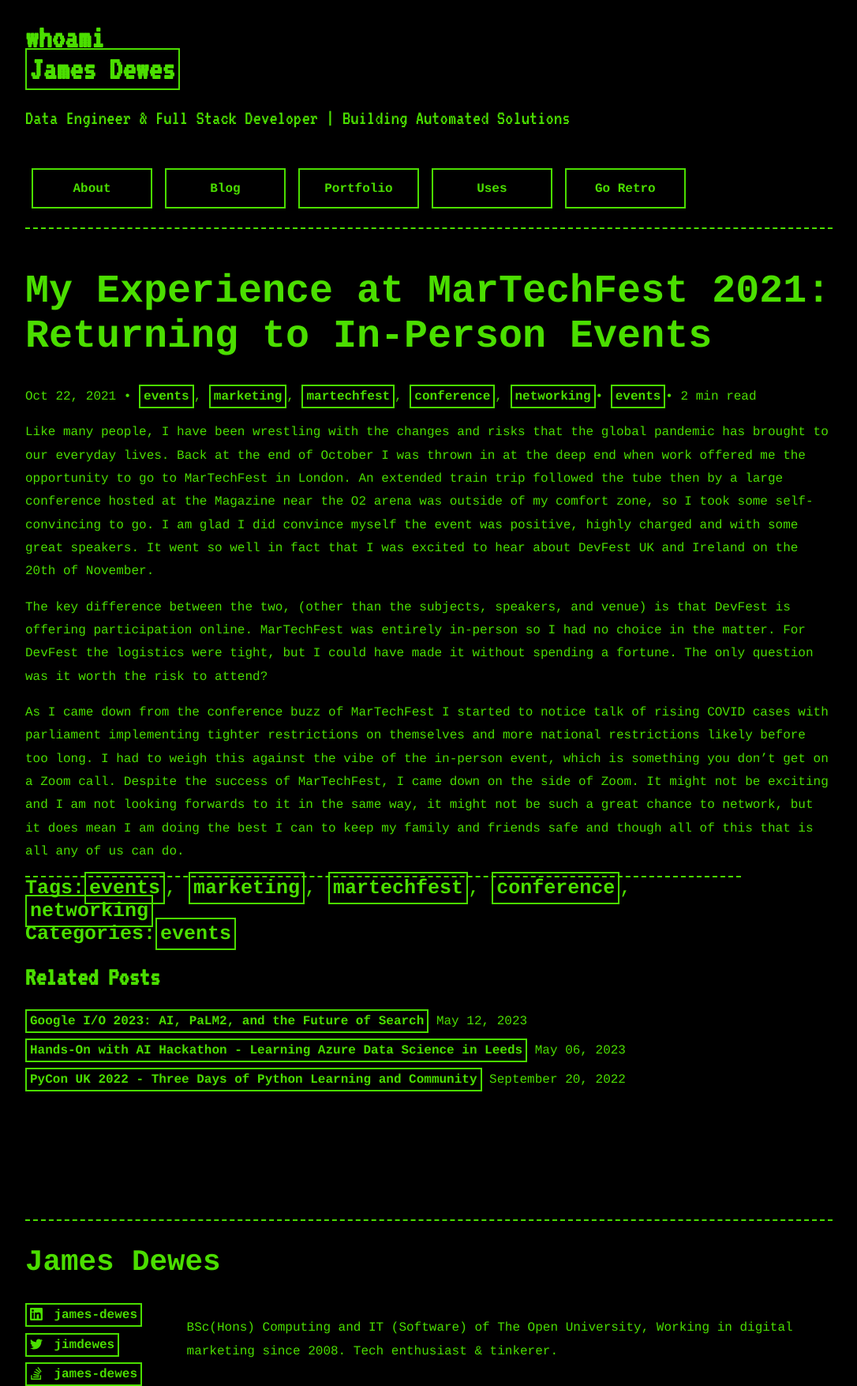
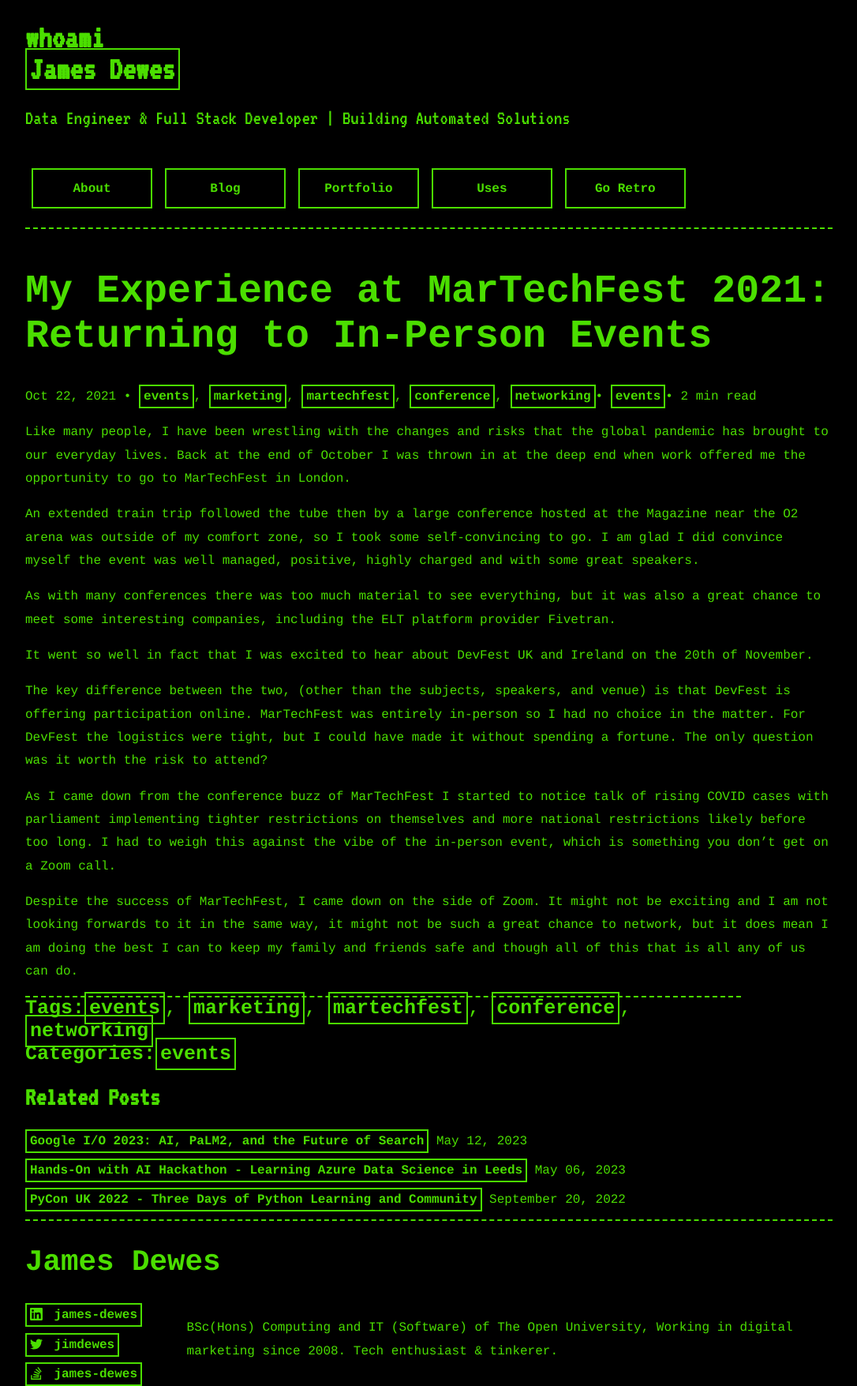
Before and after one commit to james-dewes/james-dewes.github.io, a Jekyll site: the page built from _posts/2021-10-22-martechfest.md, in a window 1280 px wide. Shown: the whole page at 79% size, without its empty margins (96-1182 px from the left). Built offline with Jekyll 4.4.1, drawn with Linux system fonts in a browser that asks for light colours; nearby versions of some CDN libraries; library files that are not in the unit come from our copies.

Commit message:
Updates the Martechfest post
Fixes the duplicate excerpt and adds more content.

```diff
--- a/_posts/2021-10-22-martechfest.md
+++ b/_posts/2021-10-22-martechfest.md
@@ -2,14 +2,22 @@
 layout: post
 title: "My Experience at MarTechFest 2021: Returning to In-Person Events"
 sub-title: An actual in person event...
-excerpt: "Results day is the 30th of November 2021 and with a bit of luck I might get a graduation ceremony in 2022..."
+excerpt: "Attending an in person Marketing Event at the tail end of a pandemic was a chage of pace and required some thinking..."
 categories: [events]
 tags: [events, marketing, martechfest, conference, networking]
 ---
-Like many people, I have been wrestling with the changes and risks that the global pandemic has brought to our everyday lives. Back at the end of October I was thrown in at the deep end when work offered me the opportunity to go to MarTechFest in London. An extended train trip followed the tube then by a large conference hosted at the Magazine near the O2 arena was outside of my comfort zone, so I took some self-convincing to go. I am glad I did convince myself the event was positive, highly charged and with some great speakers. It went so well in fact that I was excited to hear about DevFest UK and Ireland on the 20th of November.
+Like many people, I have been wrestling with the changes and risks that the global pandemic has brought to our everyday lives. Back at the end of October I was thrown in at the deep end when work offered me the opportunity to go to MarTechFest in London.
+
+An extended train trip followed the tube then by a large conference hosted at the Magazine near the O2 arena was outside of my comfort zone, so I took some self-convincing to go. I am glad I did convince myself the event was well managed, positive, highly charged and with some great speakers.
+
+As with many conferences there was too much material to see everything, but it was also a great chance to meet some interesting companies, including the ELT platform provider Fivetran.
+
+ It went so well in fact that I was excited to hear about DevFest UK and Ireland on the 20th of November.
 
 
 The key difference between the two, (other than the subjects, speakers, and venue) is that DevFest is offering participation online. MarTechFest was entirely in-person so I had no choice in the matter. For DevFest the logistics were tight, but I could have made it without spending a fortune. The only question was it worth the risk to attend?
 
 
-As I came down from the conference buzz of MarTechFest I started to notice talk of rising COVID cases with parliament implementing tighter restrictions on themselves and more national restrictions likely before too long. I had to weigh this against the vibe of the in-person event, which is something you don’t get on a Zoom call. Despite the success of MarTechFest, I came down on the side of Zoom. It might not be exciting and I am not looking forwards to it in the same way, it might not be such a great chance to network, but it does mean I am doing the best I can to keep my family and friends safe and though all of this that is all any of us can do.
+As I came down from the conference buzz of MarTechFest I started to notice talk of rising COVID cases with parliament implementing tighter restrictions on themselves and more national restrictions likely before too long. I had to weigh this against the vibe of the in-person event, which is something you don’t get on a Zoom call.
+
+Despite the success of MarTechFest, I came down on the side of Zoom. It might not be exciting and I am not looking forwards to it in the same way, it might not be such a great chance to network, but it does mean I am doing the best I can to keep my family and friends safe and though all of this that is all any of us can do.
```
